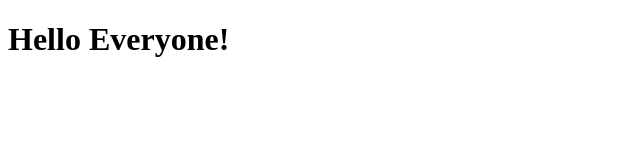
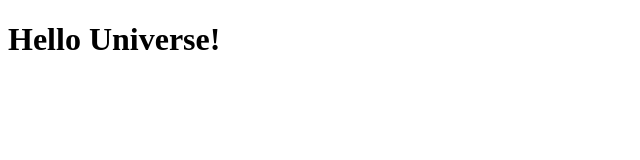
Before and after one commit to prayagpatell/BookClubManagement, a website: page public/index.html in a window 1280 px wide. Shown: the full height of the page, 0-640 px from the left. Drawn offline with Linux system fonts and the light colour scheme.

Commit message:
changed to hello universe

```diff
--- a/public/index.html
+++ b/public/index.html
@@ -2,6 +2,6 @@
 <html lang="en">
 
 <body>
-    <h1> Hello Everyone!</h1>
+    <h1> Hello Universe!</h1>
 </body>
 </html>
```
